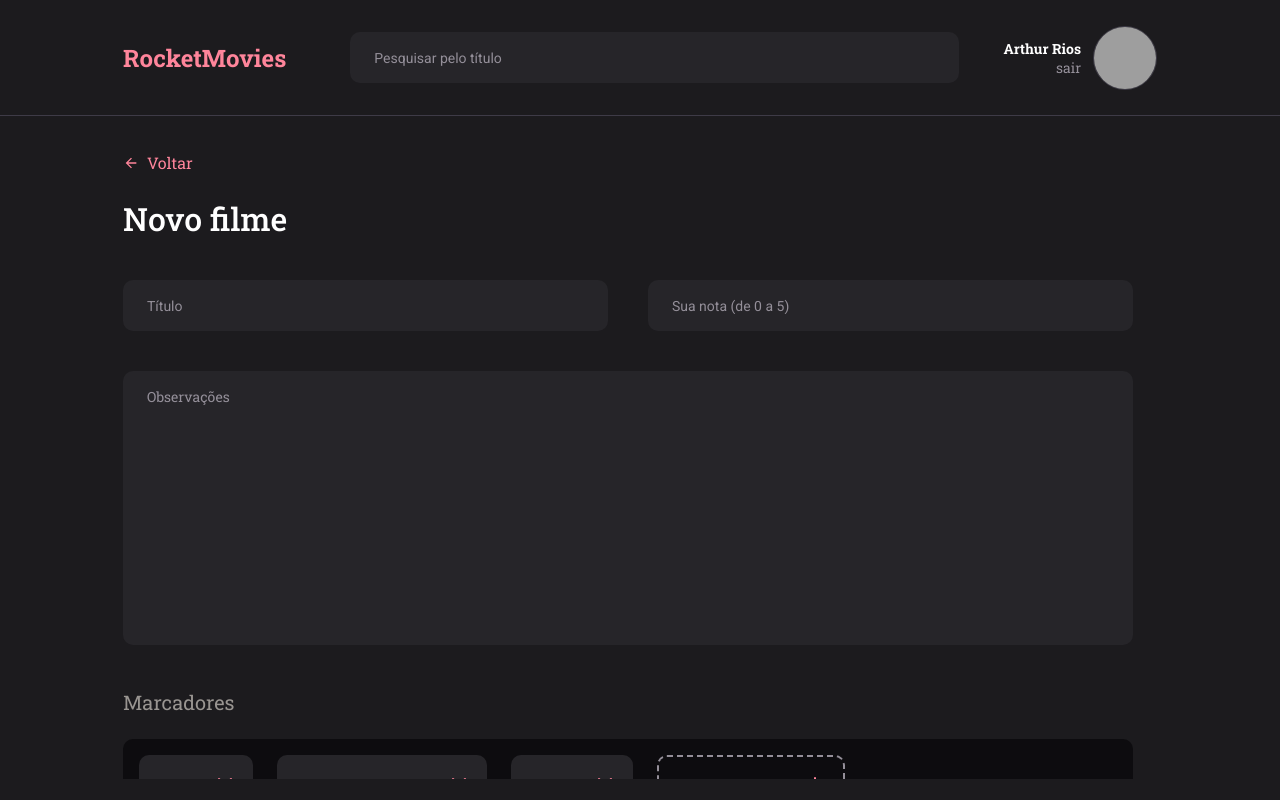
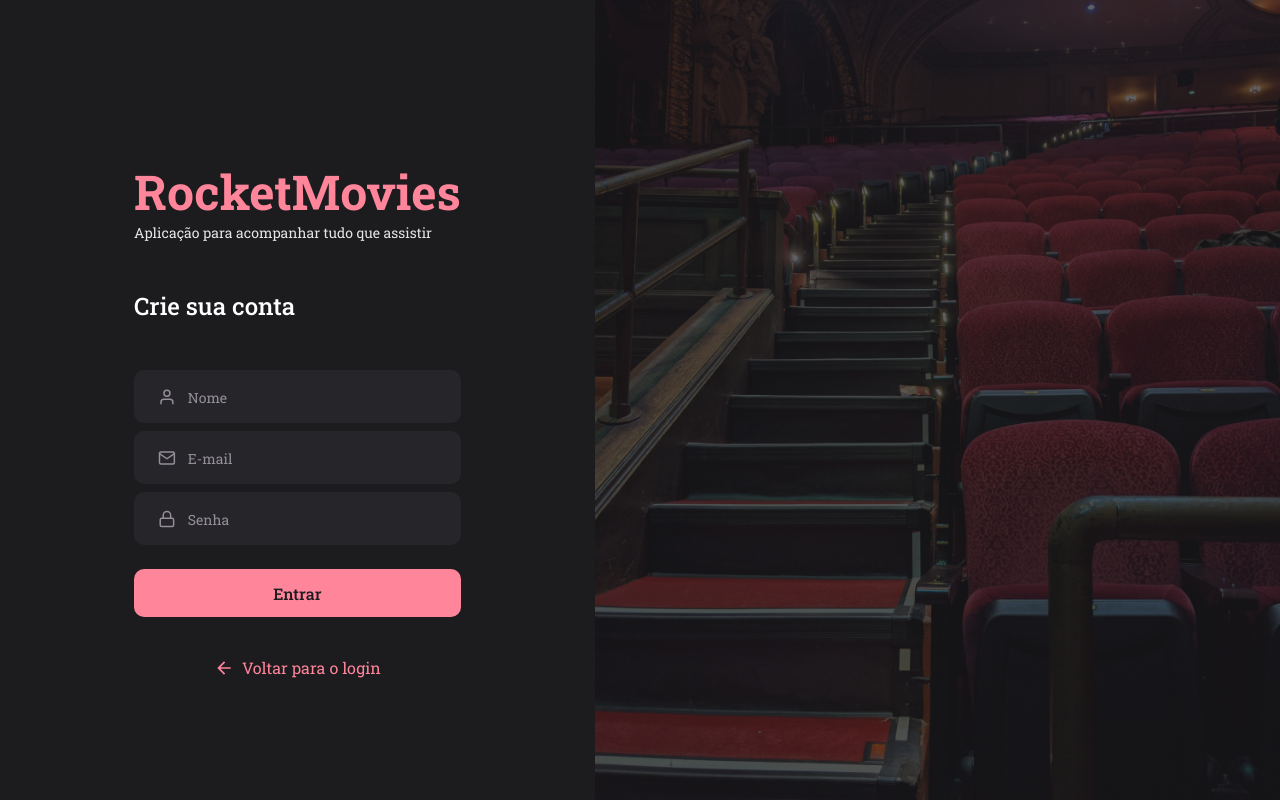
Before and after one commit to arthurrios/rocketmovies-web, a React (Vite) app: page / in a window 1280 px wide. Built offline with nearby package versions, Linux system fonts and the light colour scheme; grey boxes are pictures that could not be loaded.

Commit message:
create signin and signup pages

```diff
--- a/src/main.jsx
+++ b/src/main.jsx
@@ -1,6 +1,6 @@
 import React from 'react'
 import ReactDOM from 'react-dom/client'
-import { NewMovie } from './pages/NewMovie/index.jsx'
+import { SignUp } from './pages/SignUp'
 import { ThemeProvider } from 'styled-components'
 import GlobalStyles from './styles/global'
 import theme from './styles/theme'
@@ -9,7 +9,7 @@
   <React.StrictMode>
     <ThemeProvider theme={theme}>
       <GlobalStyles />
-      <NewMovie />
+      <SignUp />
     </ThemeProvider>
   </React.StrictMode>,
 )
--- /dev/null
+++ b/src/pages/SignIn/styles.js
@@ -0,0 +1,57 @@
+import { styled } from 'styled-components'
+import backgroundImg from '../../assets/background.png'
+
+export const Container = styled.div`
+  display: flex;
+  height: 100vh;
+  width: 100%;
+  align-items: stretch;
+`
+
+export const Form = styled.form`
+  min-width: 21.25rem;
+  padding: 10rem 8.375rem;
+  display: flex;
+  flex-direction: column;
+  text-align: left;
+
+  > h1 {
+    font-size: 3rem;
+    color: ${({ theme }) => theme.colors.pink};
+  }
+
+  > p {
+    font-size: 0.875rem;
+    color: ${({ theme }) => theme.colors.gray_100};
+    margin-bottom: 3rem;
+  }
+
+  > h2 {
+    font-weight: 500;
+    margin-bottom: 3rem;
+  }
+
+  > div {
+    margin-bottom: 0.5rem;
+
+    > input {
+      font-family: 'Roboto Slab', serif;
+    }
+  }
+
+  > button {
+    margin-top: 1rem;
+    margin-bottom: 2.5rem;
+  }
+
+  > a {
+    text-align: center;
+    color: ${({ theme }) => theme.colors.pink};
+  }
+`
+
+export const Background = styled.div`
+  flex: 1;
+  background: url(${backgroundImg}) no-repeat center center;
+  background-size: cover;
+`
--- /dev/null
+++ b/src/pages/SignUp/index.jsx
@@ -0,0 +1,29 @@
+import { FiLock, FiMail, FiUser } from 'react-icons/fi'
+import { Input } from '../../components/Input'
+import { Background, Container, Form } from './styles'
+import { Button } from '../../components/Button'
+import { IoMdArrowBack } from 'react-icons/io'
+
+export function SignUp() {
+  return (
+    <Container>
+      <Form>
+        <h1>RocketMovies</h1>
+        <p>Aplicação para acompanhar tudo que assistir</p>
+
+        <h2>Crie sua conta</h2>
+
+        <Input type="text" placeholder="Nome" icon={FiUser} />
+        <Input type="email" placeholder="E-mail" icon={FiMail} />
+        <Input type="password" placeholder="Senha" icon={FiLock} />
+        <Button title="Entrar" />
+
+        <a href="#">
+          <IoMdArrowBack />
+          Voltar para o login
+        </a>
+      </Form>
+      <Background />
+    </Container>
+  )
+}
--- /dev/null
+++ b/src/pages/SignUp/styles.js
@@ -0,0 +1,68 @@
+import { styled } from 'styled-components'
+import backgroundImg from '../../assets/background.png'
+
+export const Container = styled.div`
+  display: flex;
+  height: 100vh;
+  width: 100%;
+  align-items: stretch;
+`
+
+export const Form = styled.form`
+  min-width: 21.25rem;
+  padding: 10rem 8.375rem;
+  display: flex;
+  flex-direction: column;
+  text-align: left;
+
+  > h1 {
+    font-size: 3rem;
+    color: ${({ theme }) => theme.colors.pink};
+  }
+
+  > p {
+    font-size: 0.875rem;
+    color: ${({ theme }) => theme.colors.gray_100};
+    margin-bottom: 3rem;
+  }
+
+  > h2 {
+    font-weight: 500;
+    margin-bottom: 3rem;
+  }
+
+  > div {
+    margin-bottom: 0.5rem;
+
+    > input {
+      font-family: 'Roboto Slab', serif;
+    }
+  }
+
+  > button {
+    margin-top: 1rem;
+    margin-bottom: 2.5rem;
+  }
+
+  > a {
+    display: flex;
+    justify-content: center;
+    align-items: center;
+    gap: 0.5rem;
+    text-align: center;
+    color: ${({ theme }) => theme.colors.pink};
+
+    > svg {
+      font-size: 1.25rem;
+    }
+  }
+
+  &::placeholder {
+  }
+`
+
+export const Background = styled.div`
+  flex: 1;
+  background: url(${backgroundImg}) no-repeat center center;
+  background-size: cover;
+`
```
Also changed, not shown: src/pages/SignIn/index.jsx (added, +24 -0 lines), src/assets/background.png (added).
